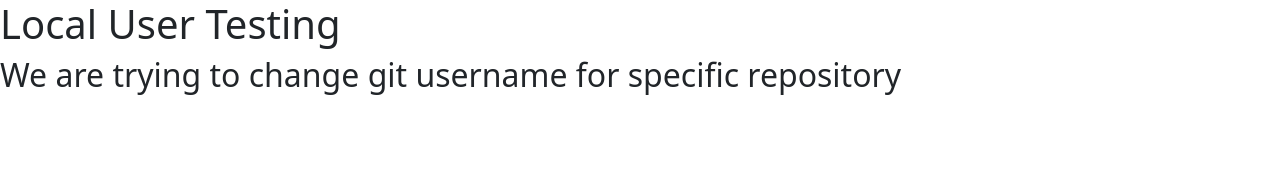
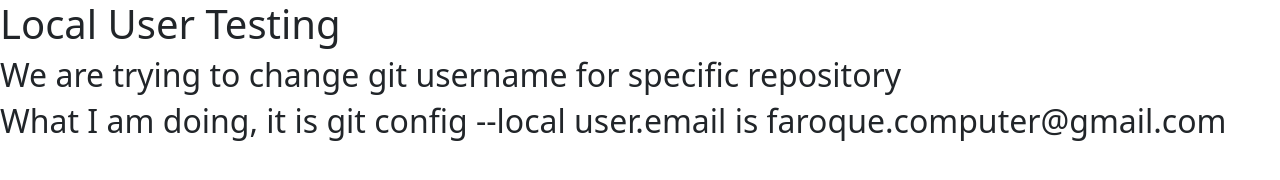
Before and after one commit to safaroque7/local-username, a plain HTML site: page index.html in a window 1280 px wide. Drawn offline with nearby package versions, Linux system fonts and the light colour scheme.

Commit message:
form faroque.computer@gmail.com local user.email

```diff
--- a/index.html
+++ b/index.html
@@ -10,6 +10,7 @@
     <h1>Local User Testing</h1>
 
     <h2>We are trying to change git username for specific repository</h2>
+    <h2>What I am doing, it is git config --local user.email is faroque.computer@gmail.com</h2>
 
     <script src="https://cdn.jsdelivr.net/npm/bootstrap@5.3.3/dist/js/bootstrap.bundle.min.js" integrity="sha384-YvpcrYf0tY3lHB60NNkmXc5s9fDVZLESaAA55NDzOxhy9GkcIdslK1eN7N6jIeHz" crossorigin="anonymous"></script>
   </body>
```
